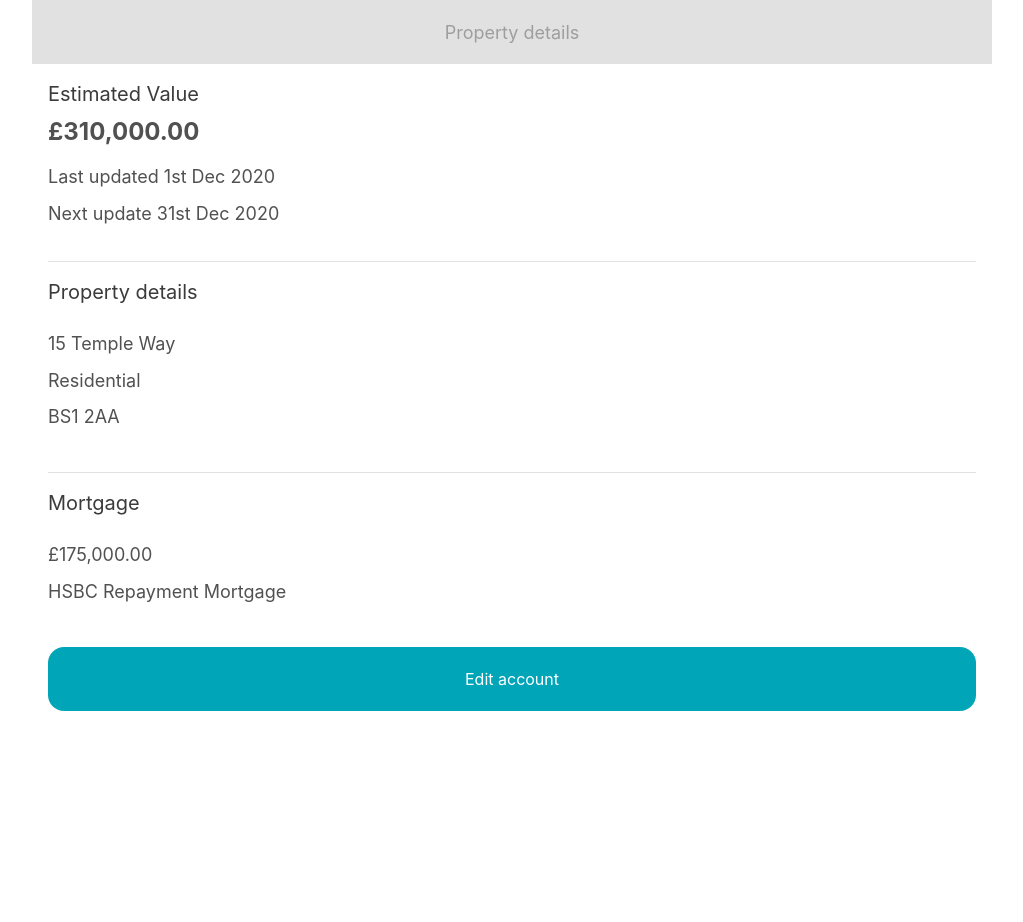
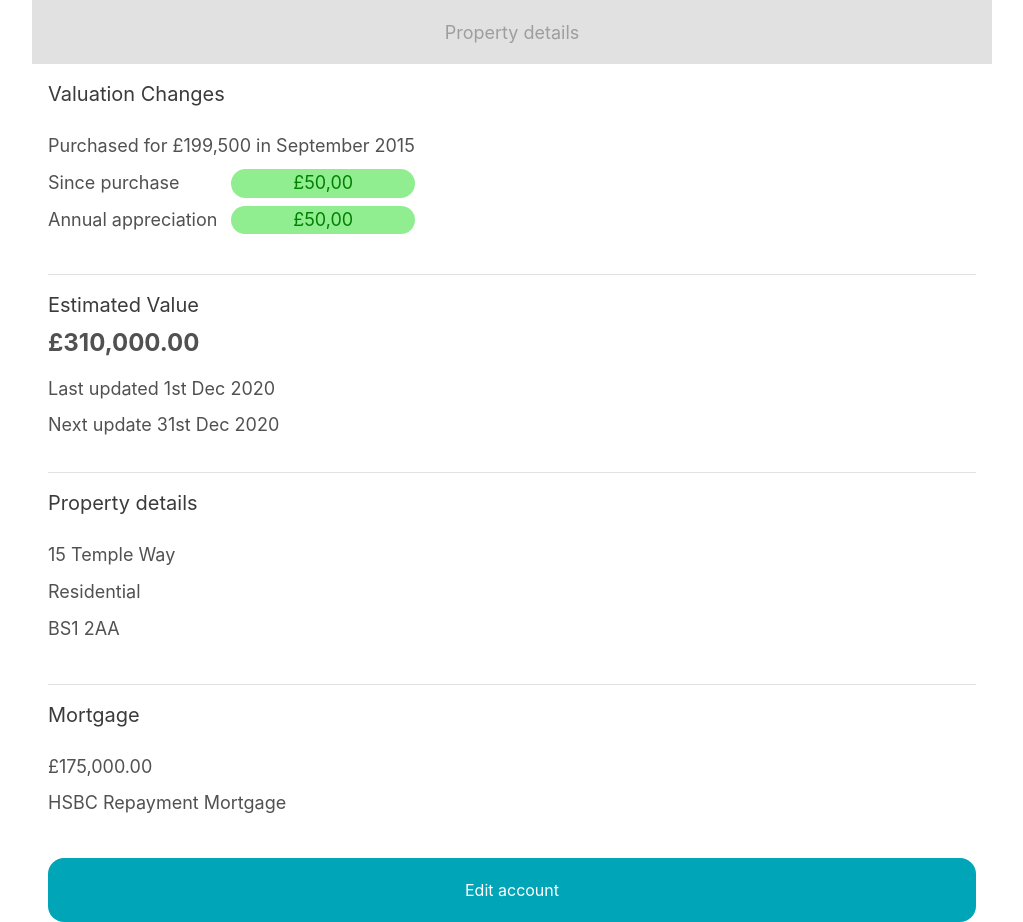
Before and after one commit to Vickitamar/valuationChanges, a Next.js app: page / in a window 1280 px wide. Shown: the whole page, without its empty margins (128-1151 px from the left). Before the commit the page ends 800 px from the top, so only its background shows below. Built offline with nearby package versions, Linux system fonts and the light colour scheme.

Commit message:
component added with fake data

```diff
--- a/components/detail.js
+++ b/components/detail.js
@@ -5,6 +5,7 @@ import { Button } from "./button";
 import Value from "./value";
 import Property from "./property";
 import Mortgage from "./mortgage";
+import ValuationChanges from "./valuationChanges";
 import { AccountSection, Inset } from "./style";
 
 const Detail = ({ account }) => {
@@ -23,6 +24,9 @@ const Detail = ({ account }) => {
 
   return (
     <Inset>
+      <AccountSection>
+        <ValuationChanges account={account} />
+      </AccountSection>
       <AccountSection>
         <Value account={account} />
       </AccountSection>
--- a/components/style.js
+++ b/components/style.js
@@ -19,6 +19,13 @@ export const AccountHeadline = styled.h2`
   margin-bottom: ${(props) => props.theme.space.s};
 `;
 
+export const StyledInfoWrapper = styled.div`
+  display: flex;
+  flex-direction: row;
+  justify-content: space-between;
+
+`;
+
 export const InfoText = styled.div`
   line-height: 1.6;
   font-size: ${(props) => props.theme.typography.l.fontSize};
@@ -29,6 +36,22 @@ export const InfoText = styled.div`
   p {
     margin-bottom: ${(props) => props.theme.space.s};
   }
+`;
+
+export const InfoFigure = styled.div`
+line-height: 1.6;
+font-size: ${(props) => props.theme.typography.l.fontSize};
+color: green;
+background-color: lightGreen;
+border-radius: ${(props) => props.theme.space.m};
+display: flex;
+margin-bottom: ${(props) => props.theme.space.s};
+justify-content: center;
+width: 50%;
+
+p {
+  margin-bottom: ${(props) => props.theme.space.s};
+}
 `;
 
 export const Inset = styled.div`
--- /dev/null
+++ b/components/valuationChanges.js
@@ -0,0 +1,32 @@
+import React from "react";
+import {
+    AccountLabel,
+    AccountList,
+    InfoText,
+    RowContainer,
+    InfoFigure,
+    StyledInfoWrapper,
+  } from "./style";
+
+const ValuationChanges = ({account}) => {
+    return (
+        <>
+          <AccountLabel>Valuation Changes</AccountLabel>
+          <RowContainer>
+            <AccountList>
+              <InfoText>Purchased for £199,500 in September 2015</InfoText>
+              <StyledInfoWrapper>
+              <InfoText>Since purchase</InfoText>
+              <InfoFigure>£50,00</InfoFigure>
+              </StyledInfoWrapper>
+              <StyledInfoWrapper>
+              <InfoText>Annual appreciation</InfoText>
+              <InfoFigure>£50,00</InfoFigure>
+              </StyledInfoWrapper>
+            </AccountList>
+          </RowContainer>
+        </>
+    )
+};
+
+export default ValuationChanges;
--- a/pages/index.js
+++ b/pages/index.js
@@ -2,7 +2,6 @@ import React, { useEffect } from "react";
 import styled from "styled-components";
 import Detail from "../components/detail";
 import { Banner } from "../components/banner";
-import Property from "../components/property";
 
 const Main = styled.main`
   max-width: 960px;
```
